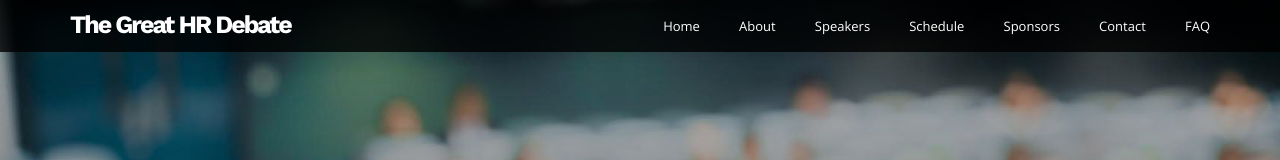
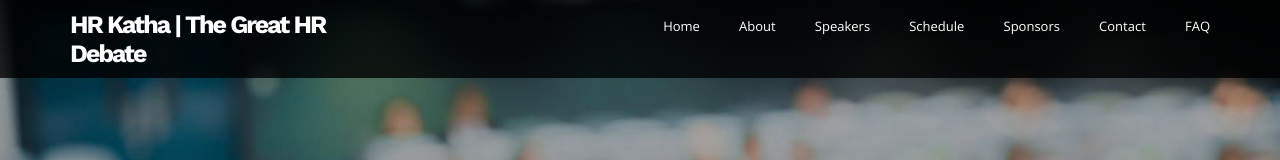
Before and after one commit to deepakarun08/hrdebate, a plain HTML site: page index.html in a window 1280 px wide. Shown: the top 160 px of the page. Drawn offline with nearby package versions, Linux system fonts and the light colour scheme; some packages are replaced by stand-ins of ours.

Commit message:
Add files via upload

```diff
--- a/index.html
+++ b/index.html
@@ -51,7 +51,7 @@
                   <div class="row">
                      <div class="col-md-3">
                         <a class="scroll logo" href="#wrapper">
-                           <h2>The Great HR Debate</h2>
+                           <h2>HR Katha | The Great HR Debate</h2>
                         </a>
                      </div>
                      <div class="col-md-9 text-right">
```
